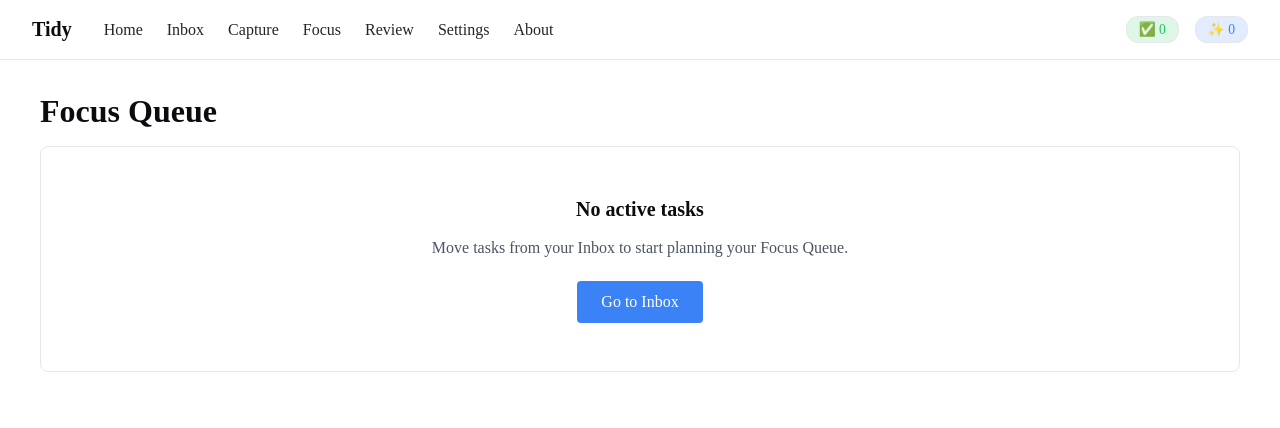
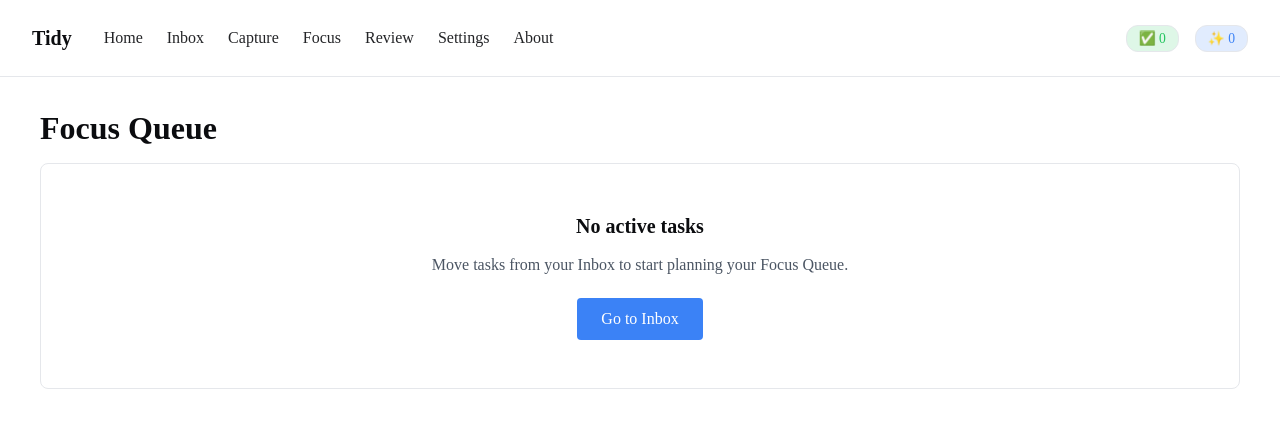
Before and after one commit to 50thycal/tidy-tasks, a Next.js app: page /focus in a window 1280 px wide. Shown: the top 428 px of the page. Built offline with nearby package versions, Linux system fonts and the light colour scheme.

Commit message:
feat(ui): polish TopNav with taller touch targets and balanced typography

```diff
--- a/app/components/TopNav.tsx
+++ b/app/components/TopNav.tsx
@@ -37,6 +37,10 @@ export default function TopNav() {
             textDecoration: "none",
             color: "color-mix(in srgb, var(--text) 90%, transparent)",
             transition: "color 0.2s",
+            minHeight: "44px",
+            display: "flex",
+            alignItems: "center",
+            fontWeight: "500",
           }}
         >
           Home
@@ -47,6 +51,10 @@ export default function TopNav() {
             textDecoration: "none",
             color: "color-mix(in srgb, var(--text) 90%, transparent)",
             transition: "color 0.2s",
+            minHeight: "44px",
+            display: "flex",
+            alignItems: "center",
+            fontWeight: "500",
           }}
         >
           Inbox
@@ -57,6 +65,10 @@ export default function TopNav() {
             textDecoration: "none",
             color: "color-mix(in srgb, var(--text) 90%, transparent)",
             transition: "color 0.2s",
+            minHeight: "44px",
+            display: "flex",
+            alignItems: "center",
+            fontWeight: "500",
           }}
         >
           Capture
@@ -67,6 +79,10 @@ export default function TopNav() {
             textDecoration: "none",
             color: "color-mix(in srgb, var(--text) 90%, transparent)",
             transition: "color 0.2s",
+            minHeight: "44px",
+            display: "flex",
+            alignItems: "center",
+            fontWeight: "500",
           }}
         >
           Focus
@@ -77,6 +93,10 @@ export default function TopNav() {
             textDecoration: "none",
             color: "color-mix(in srgb, var(--text) 90%, transparent)",
             transition: "color 0.2s",
+            minHeight: "44px",
+            display: "flex",
+            alignItems: "center",
+            fontWeight: "500",
           }}
         >
           Review
@@ -87,6 +107,10 @@ export default function TopNav() {
             textDecoration: "none",
             color: "color-mix(in srgb, var(--text) 90%, transparent)",
             transition: "color 0.2s",
+            minHeight: "44px",
+            display: "flex",
+            alignItems: "center",
+            fontWeight: "500",
           }}
         >
           Settings
@@ -97,6 +121,10 @@ export default function TopNav() {
             textDecoration: "none",
             color: "color-mix(in srgb, var(--text) 90%, transparent)",
             transition: "color 0.2s",
+            minHeight: "44px",
+            display: "flex",
+            alignItems: "center",
+            fontWeight: "500",
           }}
         >
           About
```
